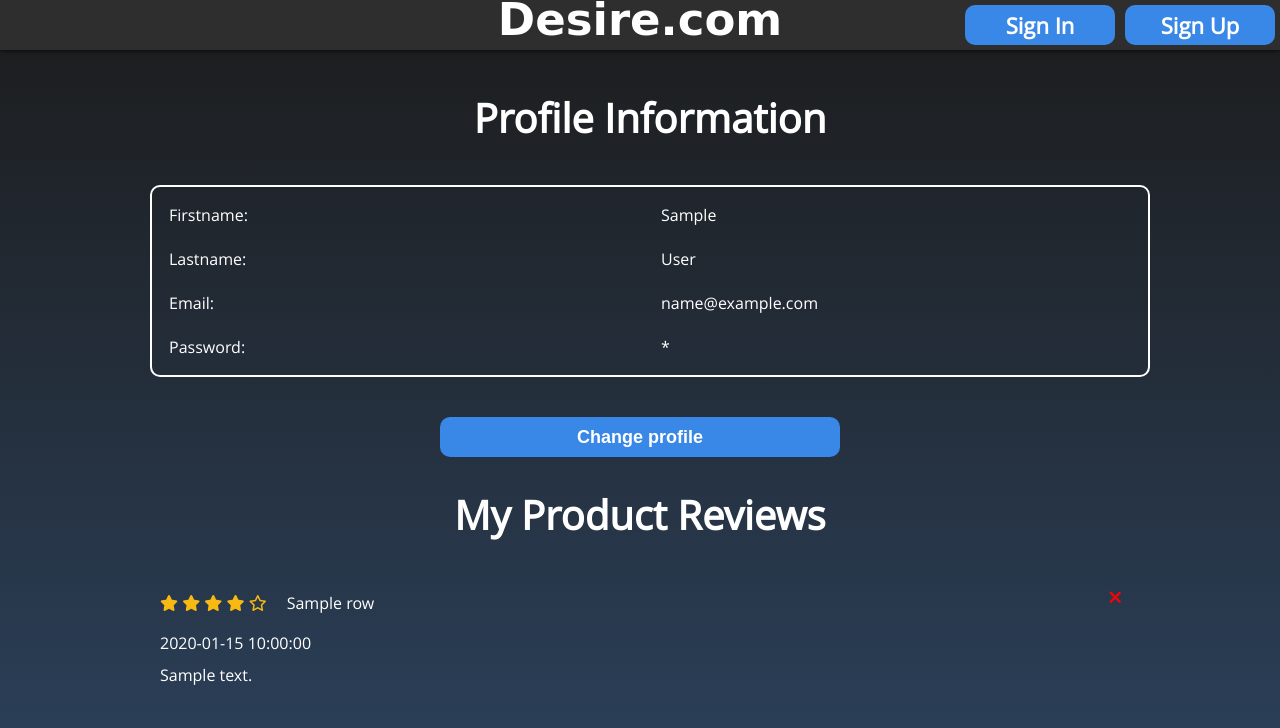
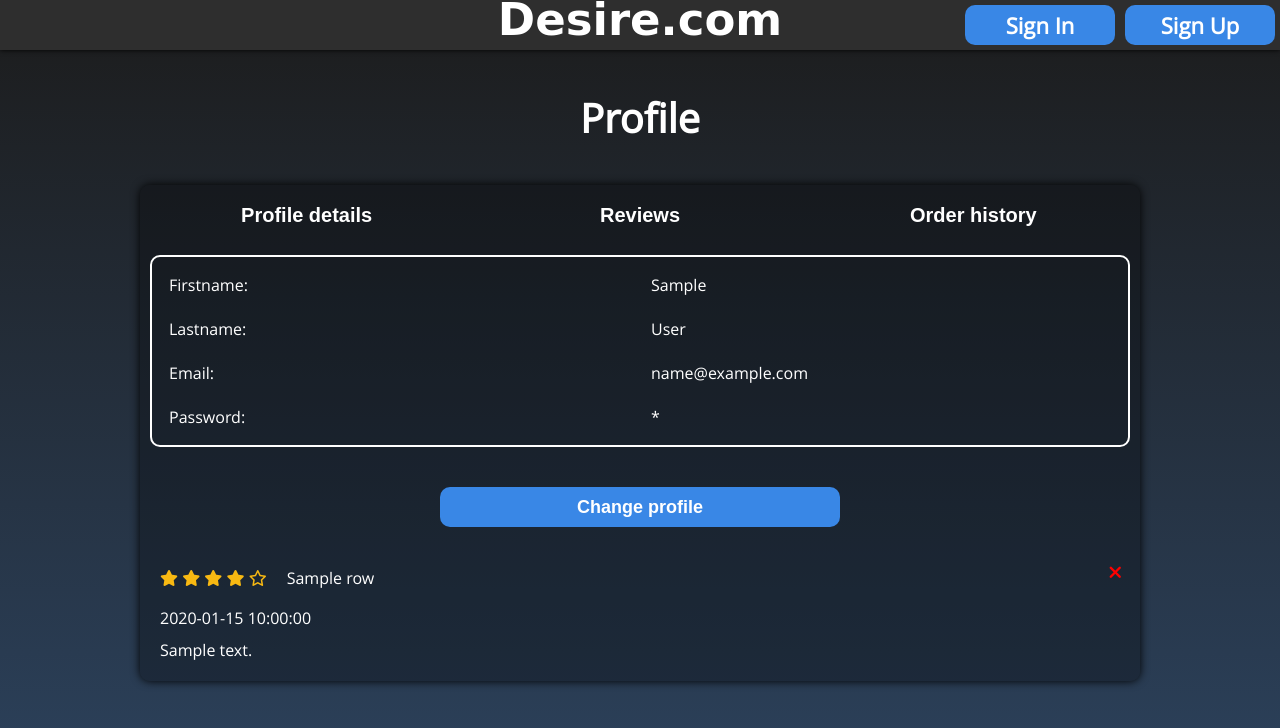
Before and after one commit to erik99s/D0018E, a Flask app: template templates/ProfilePage.html in a window 1280 px wide. Shown: the top 728 px of the page. Run offline with Flask 2, Linux system fonts and the light colour scheme; the template is opened without the code that fills it: most values are stand-ins (such as "Sample title", 1, 10 or a date in 2020); parts of the project's set-up code (start-up, migrations or seed data) failed here and were passed over; some libraries are stand-ins or nearby versions; some web fonts are replaced.

Commit message:
Update ProfilePage.html

```diff
--- a/templates/ProfilePage.html
+++ b/templates/ProfilePage.html
@@ -9,8 +9,18 @@
 {% block main %}
 
 <div class="profilepage">
+
+    <h1 class="section-headers">Profile</h1>
+
+    <div class="tab-section">
+
+        <div class="nav-bar">
+            <button class="profile">Profile details</button>
+            <button class="reviews">Reviews</button>
+            <button class="order-history">Order history</button>
+        </div>
+
         <div class="table-section">
-        <h1 class="section-headers">Profile Information</h1>
             <table class="profile-table">
                 <tr>
                     <td>Firstname:</td>
@@ -30,17 +40,15 @@
                     <td class="column2 row3">{{data['Password']|length * "*"}}</td>
                 </tr>
             </table>
-    </div>
 
             <div class="form-container">
                 <form class="profile-form" method="post" action="">
                     <input type="button" class="button" name="profile" value="Change profile"><br>
                 </form>
             </div>
+        </div>
 
         <div class="review-section">
-        <h1 class="section-headers">My Product Reviews</h1>
-
             {% for row in reviews %}
                 <div class="review">
                     <div class="rating">
@@ -60,5 +68,6 @@
             {% endfor %}
         </div>
     </div>
+</div>
 
 {% endblock %}
```
Lines whose indentation alone changed are shown as unchanged.
